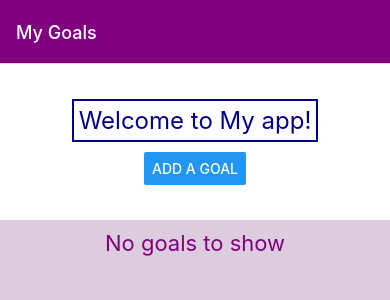
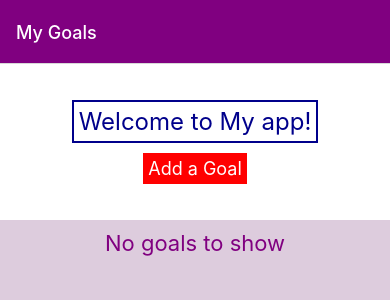
Before and after one commit to beibeixx/CS5520, a React Native app: screen /Home in a window 390 px wide. Shown: the top 300 px of the page. Built offline with nearby package versions, Linux system fonts and the light colour scheme.

Commit message:
Change the "add a goal" button using PressableButton Component

```diff
--- a/Components/Home.js
+++ b/Components/Home.js
@@ -14,6 +14,7 @@ import Header from "./Header";
 import Input from "./Input";
 import React, { useState } from "react";
 import GoalItem from "./GoalItem";
+import PressableButton from "./PressableButton";
 
 
 export default function Home({ navigation, route}) {
@@ -73,7 +74,14 @@ export default function Home({ navigation, route}) {
       <StatusBar style="auto" />
       <View style={styles.topView}>
         <Header name={appName} />
-        <Button title="Add a Goal" onPress={() => setVisible(true)} />
+        {/* <Button title="Add a Goal" onPress={() => setVisible(true)} /> */}
+        <PressableButton
+          compoentStyle={styles.addGoal}
+          pressedHandler={() => setVisible(true)}
+          pressedStyle={styles.pressedAddGoal}
+        >
+          <Text style={styles.buttonText}>Add a Goal</Text>
+        </PressableButton>
       </View>
       <Input
           textInputFocus={true}
@@ -173,4 +181,14 @@ const styles = StyleSheet.create({
     height: 3,
     backgroundColor: 'grey',
   },
+  addGoal: {
+    backgroundColor: "red",
+  },
+  pressedAddGoal: {
+    backgroundColor: "blue",
+  },
+  buttonText: {
+    color: "white",
+    fontSize: 18,
+  }
 });
--- a/Components/PressableButton.js
+++ b/Components/PressableButton.js
@@ -18,8 +18,10 @@ export default function PressableButton({ children, compoentStyle, pressedHandle
 const styles = StyleSheet.create({
     defaultStyle:{
         color: "purple",
+        padding: 5,
     },
     defaultPressedStyle: {
         color: "violet",
+        opacity: 0.2,
     }
 })
```
